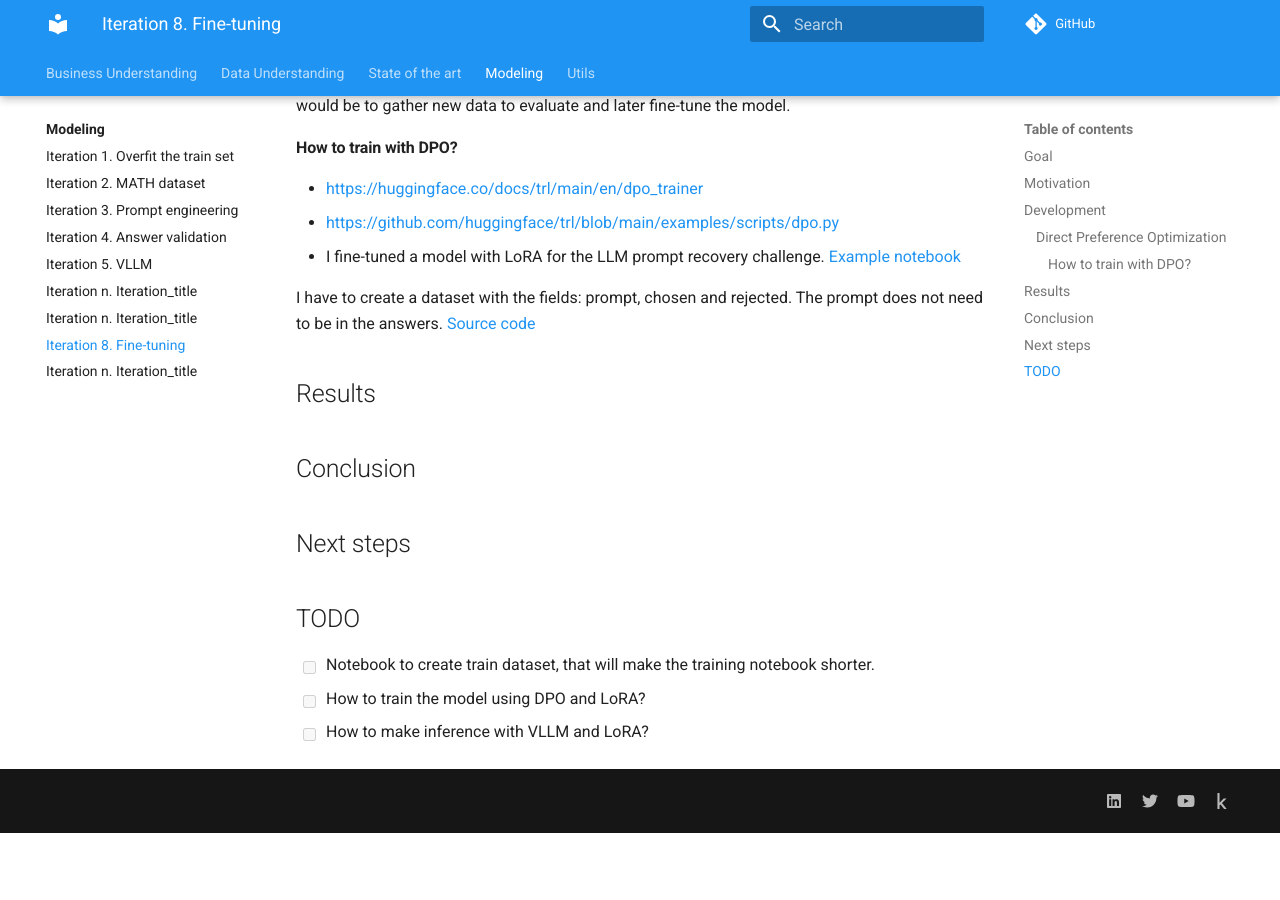
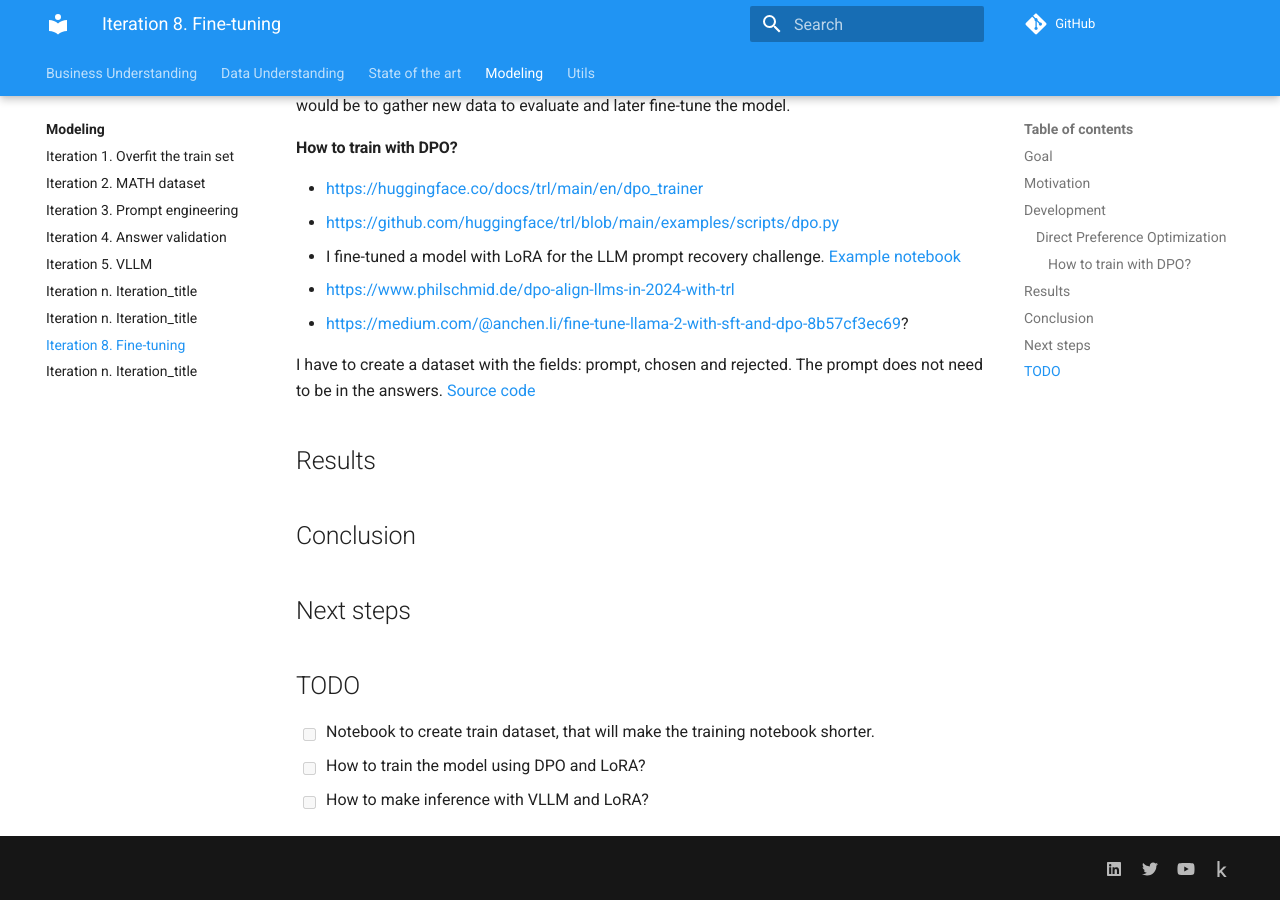
Before and after one commit to ironbar/aimo, an MkDocs documentation site: the page built from docs/modeling/Iteration_08_fine-tuning.md, in a window 1280 px wide and 900 px high, scrolled down 767 px. Built offline with MkDocs 1.6.1 and Material for MkDocs 9.7.7, drawn with Linux system fonts in a browser that asks for light colours; comment, search, counter and statistics services are not loaded; before the commit the page ends 1600 px from its top, so only the background shows below that.

Commit message:
first attempt to do dpo

```diff
--- a/docs/modeling/Iteration_08_fine-tuning.md
+++ b/docs/modeling/Iteration_08_fine-tuning.md
@@ -31,6 +31,8 @@ would be to gather new data to evaluate and later fine-tune the model.
 - <https://huggingface.co/docs/trl/main/en/dpo_trainer>
 - <https://github.com/huggingface/trl/blob/main/examples/scripts/dpo.py>
 - I fine-tuned a model with LoRA for the LLM prompt recovery challenge. [Example notebook](https://github.com/ironbar/prompt_recovery/blob/main/notebooks/014_fine-tune_mistral_v2.ipynb)
+- <https://www.philschmid.de/dpo-align-llms-in-2024-with-trl>
+- <https://medium.com/@anchen.li/fine-tune-llama-2-with-sft-and-dpo-8b57cf3ec69>?
 
 I have to create a dataset with the fields: prompt, chosen and rejected. The prompt does not need to
 be in the answers. [Source code](https://github.com/huggingface/trl/blob/f5168fdbaf9cbf6a3f1bdc64dc44b9db3a9ae333/trl/trainer/dpo_trainer.py#L678)
```
Also changed, not shown: 1 other file.
